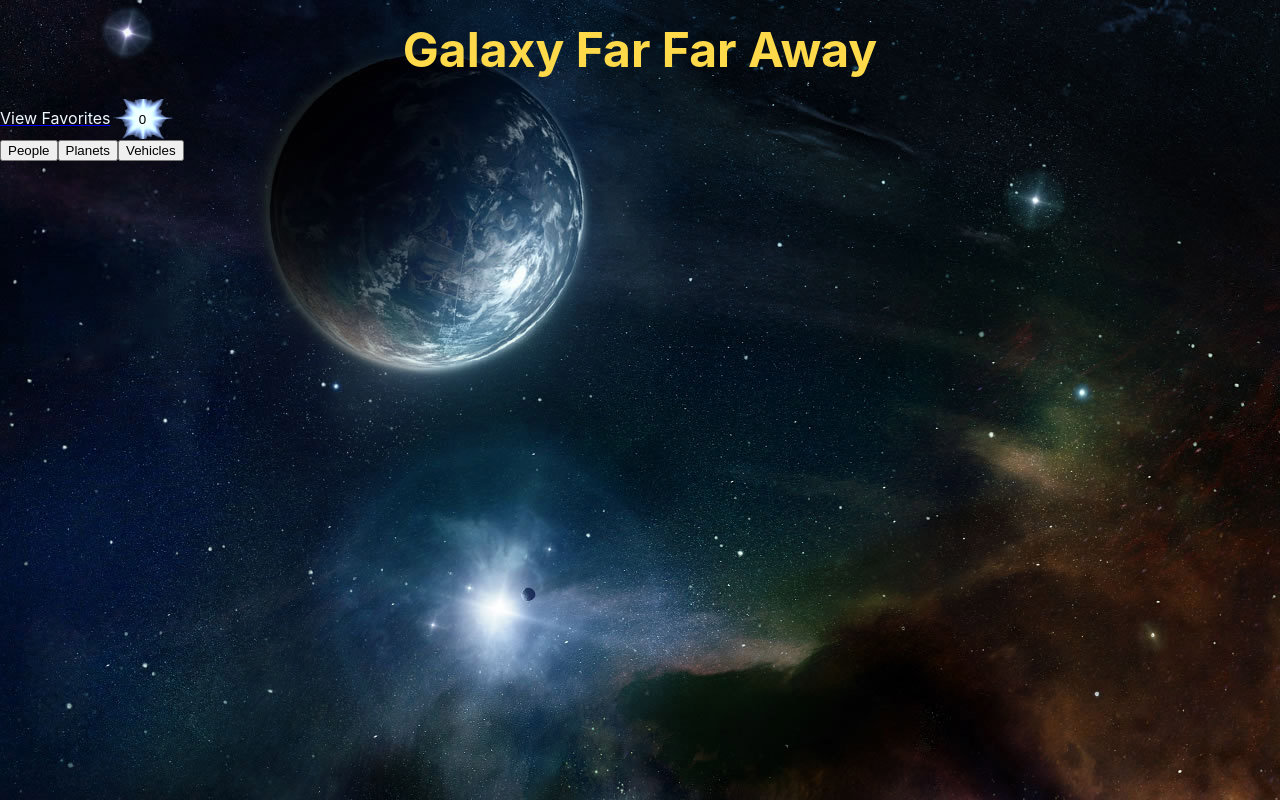
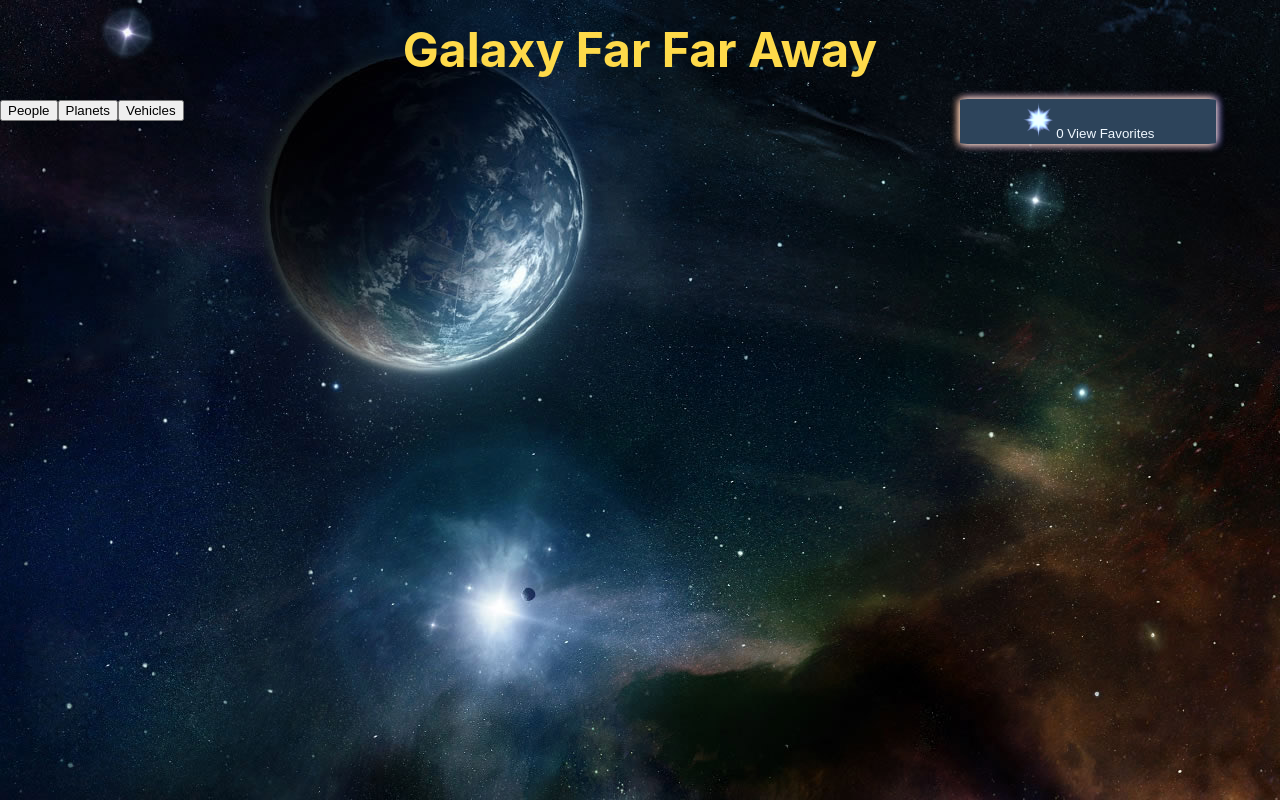
Before and after one commit to SamanthaLFreeman/GalaxyFarFarAway, a React (Create React App) app: page / in a window 1280 px wide. Shown: the top 800 px of the page. Built offline with nearby package versions, Linux system fonts and the light colour scheme; no server answers.

Commit message:
Add styling for star image on view favorites button and general button styling and hover styles

```diff
--- a/src/components/FavR2D2/FavR2D2.js
+++ b/src/components/FavR2D2/FavR2D2.js
@@ -1,14 +1,14 @@
 import React from 'react';
 import PropTypes from 'prop-types';
 import { NavLink } from 'react-router-dom';
+import starImage from '../../Images/star3.png'
 import './FavR2D2.scss';
 
 const FavR2D2 = ({numOfFavs, checkAvail}) => {
   return (
     <section className='fav-R2D2'>
       <NavLink to='/favorites'>
-        <label>View Favorites</label>
-        <button className='favorites-btn' onClick={checkAvail}>{numOfFavs}</button>
+        <button className='favorites-btn' onClick={checkAvail}><img src={starImage} alt='' className='star-img'></img>{numOfFavs} View Favorites</button>
       </NavLink>
     </section>
 
--- a/src/components/FavR2D2/FavR2D2.scss
+++ b/src/components/FavR2D2/FavR2D2.scss
@@ -1,18 +1,30 @@
 .favorites-btn {
-    background: url('../../Images/star3.png') no-repeat center center;
-    background-size: 100%;
+    background-color: #2d445b;
+    border-radius: 3%;
     border: hidden;
-    height: 40px;
-    width: 5%;
-}
-label {
+    height: 45px;
+    width: 20%;
     color: aliceblue;
+    float: right;
+    margin-right: 5%;
+    box-shadow:
+        0 0 8px #fff,
+        -1px 0 8px rgb(255, 140, 0),
+        1px 0 8px rgb(0, 30, 255);
 }
 
-label:hover {
-    color:  hsl(134, 100%, 50%);
+.star-img {
+    height: 35px;
 }
 
 .favorites-btn:hover {
-    background-size: 140%;
+    box-shadow:
+        0 0 15px #fff,
+        -3px 0 18px hsl(134, 100%, 50%),
+        3px 0 18px hsl(134, 100%, 50%);
 }
+
+.star-img:hover {
+    padding: 0;
+    width: 32%;
+}
```
